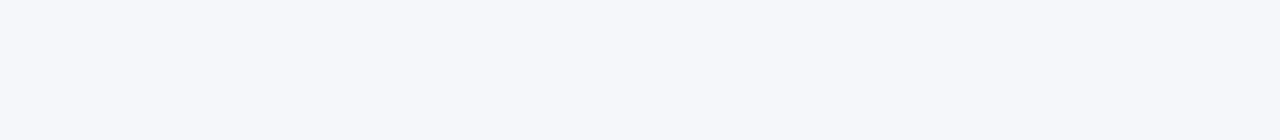
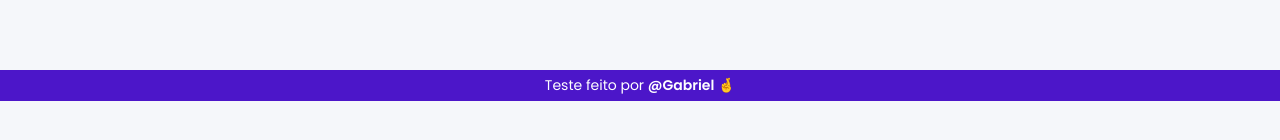
Before and after one commit to DevGabriel0402/convencily-teste-frontend, a React (Vite) app: page / in a window 1280 px wide. Shown: the part 270-410 px from the top of the page. Built offline with nearby package versions, Linux system fonts and the light colour scheme; no server answers.

Commit message:
Feat: insert footer in the project

```diff
--- a/src/pages/Home/index.jsx
+++ b/src/pages/Home/index.jsx
@@ -1,6 +1,6 @@
 import { useEffect, useState } from 'react'
 import api from '../../services/api'
-import { Container, ContainerCard } from './styles'
+import { Container, ContainerCard, Footer } from './styles'
 import Header from '../../components/Header/index'
 import Card from '../../components/Card/index'
 
@@ -90,7 +90,7 @@
       </ContainerCard>
 
 
-
+      <Footer>Teste feito por <a href="https://www.instagram.com/eu.gabrielvieira/" target='_blank'>@Gabriel 🤞</a></Footer>
     </Container>
   )
 }
--- a/src/pages/Home/styles.js
+++ b/src/pages/Home/styles.js
@@ -16,4 +16,21 @@
   justify-content: center;
   flex-wrap: wrap;
   gap: 16px;
+  margin-bottom: 4.5rem;
 `;
+
+export const Footer = styled.div`
+  width: 100vw;
+  text-align: center;
+  padding: 5px;
+  color: #fff;
+  background-color: #4c16c9;
+  font-size: 14px;
+  font-weight: 400;
+
+  a {
+    text-decoration: none;
+    color: #ffffff;
+    font-weight: 600;
+  }
+`;
```
